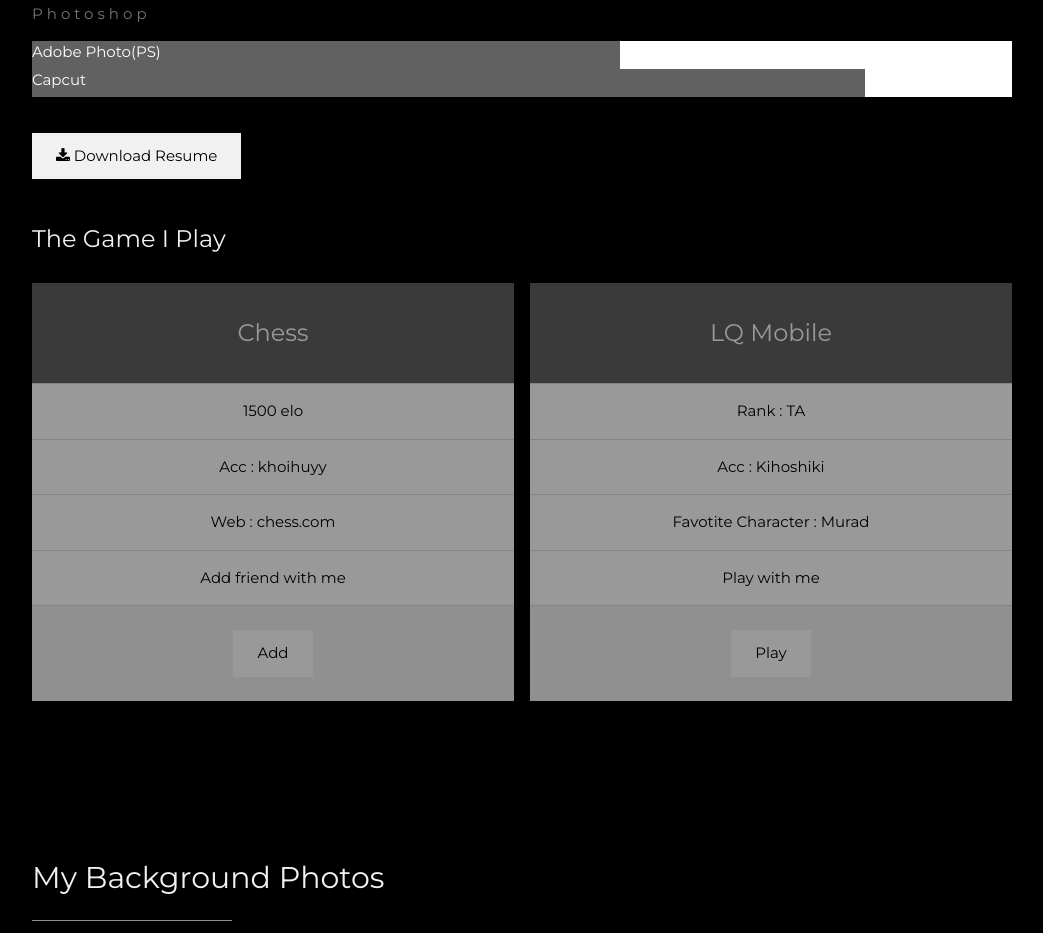
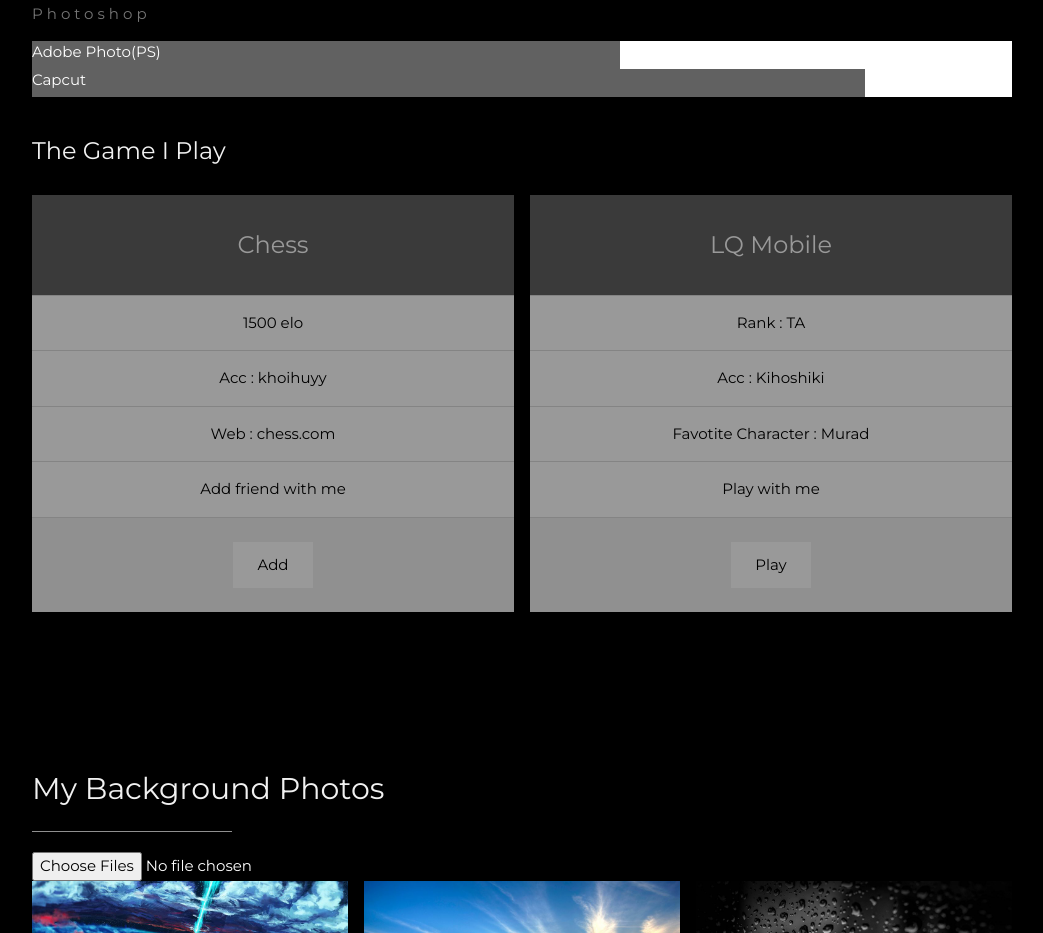
Before and after one commit to khoigf/khoigf.github.io, a plain HTML site: page proweb.html in a window 1280 px wide. Shown: the part 1773-2706 px from the top of the page, without its empty margins (178-1221 px from the left). Drawn offline with nearby package versions, Linux system fonts and the light colour scheme.

Commit message:
delete cv

```diff
--- a/proweb.html
+++ b/proweb.html
@@ -225,10 +225,6 @@
                 </div>
             </div> -->
 
-            <a href="CV TRAN HUY KHOI.pdf" class="w3-button w3-light-grey w3-padding-large w3-section" download>
-                <i class="fa fa-download"></i> Download Resume
-            </a>
-
             <!-- Grid for pricing tables -->
             <h3 class="w3-padding-16 w3-text-light-grey">The Game I Play</h3>
             <div class="w3-row-padding" style="margin:0 -16px">
```
Also changed, not shown: 1 other file.
